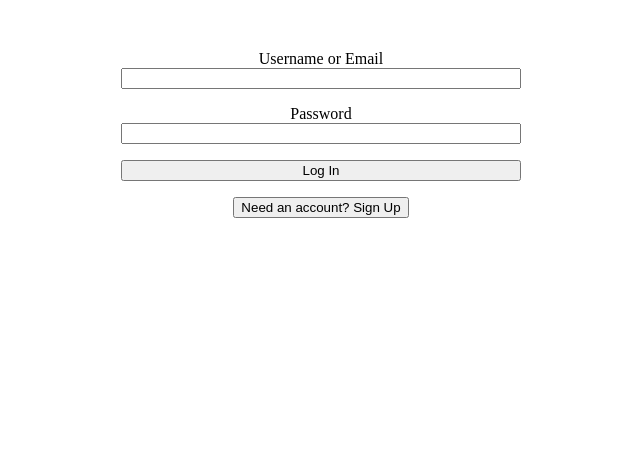
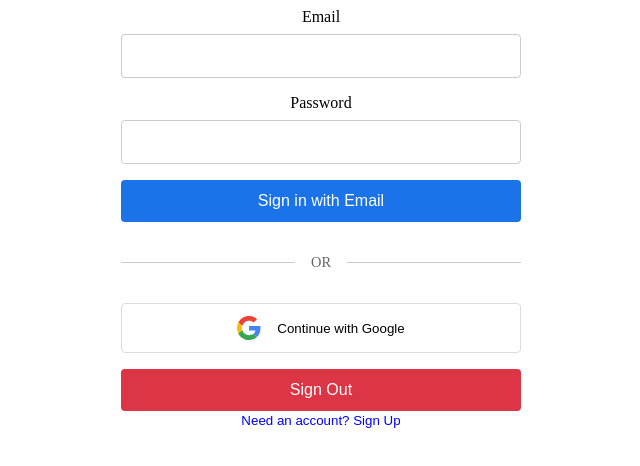
Before and after one commit to ieshainc/IeshaInc-Website, a Next.js app: page /auth in a window 1280 px wide. Shown: the top 466 px of the page, without its empty margins (319-959 px from the left). Built offline with nearby package versions, Linux system fonts and the light colour scheme; no server answers.

Commit message:
Cleaning Up

```diff
--- a/src/app/components/AuthPageContent.tsx
+++ b/src/app/components/AuthPageContent.tsx
@@ -8,11 +8,19 @@ export default function AuthPageContent() {
   const [isSignUp, setIsSignUp] = useState(false);
 
   return (
-    <div style={{ maxWidth: '400px', margin: '50px auto', textAlign: 'center' }}>
-      {/* Google Sign-In button, toggles, etc. */}
+    <div style={{textAlign: 'center' }}>
+      {/* Login or Signup form */}
       {isSignUp ? <SignupForm /> : <LoginForm />}
 
-      <button onClick={() => setIsSignUp(!isSignUp)}>
+      <button
+        onClick={() => setIsSignUp(!isSignUp)}
+        style={{
+          backgroundColor: 'transparent',
+          border: 'none',
+          color: 'blue',
+          cursor: 'pointer'
+        }}
+      >
         {isSignUp ? 'Already have an account? Log In' : 'Need an account? Sign Up'}
       </button>
     </div>
--- /dev/null
+++ b/src/app/components/GoogleAuth.tsx
@@ -0,0 +1,103 @@
+'use client';
+
+import { GoogleAuthProvider, signInWithPopup, signOut, browserPopupRedirectResolver } from 'firebase/auth';
+import { auth } from '../services/firebase';
+import { useAppDispatch } from '../hooks/useAppDispatch';
+import { setUser, clearUser } from '../store/slices/userSlice';
+import { useState } from 'react';
+
+import styles from '../styles/GoogleAuth.module.css'
+
+export default function GoogleAuth() {
+  const dispatch = useAppDispatch();
+  const [loading, setLoading] = useState(false);
+
+  const getProvider = () => {
+    const provider = new GoogleAuthProvider();
+    provider.setCustomParameters({
+      prompt: 'select_account',
+      login_hint: 'Sign in to Iesha Inc',
+      brand_name: 'Iesha Inc',
+    });
+    return provider;
+  };
+
+  const signInWithGoogle = async () => {
+    setLoading(true);
+    const provider = getProvider();
+
+    try {
+      // Ensure clean auth state before login
+      await signOut(auth);
+      await new Promise((resolve) => setTimeout(resolve, 100));
+
+      // Sign in with popup
+      const result = await signInWithPopup(auth, provider, browserPopupRedirectResolver);
+
+      if (!result.user) throw new Error('No user data returned from Google sign in');
+
+      console.log('User signed in successfully with Google:', result.user);
+
+      // Dispatch user info to Redux
+      dispatch(setUser({ uid: result.user.uid, email: result.user.email || '', displayName: result.user.displayName || '' }));
+
+    } catch (error) {
+      console.error('Error signing in with Google:', error);
+
+      if (error instanceof Error) {
+        if (error.message.includes('popup_blocked')) alert('Popup was blocked. Please allow popups and try again.');
+        if (error.message.includes('popup_closed')) alert('Sign in popup was closed. Please try again.');
+        if (error.message.includes('network')) alert('Network error. Please check your connection and try again.');
+      }
+
+      alert('Failed to sign in with Google. Please try again.');
+    }
+    finally {
+        setLoading(false);
+      }
+  };
+
+  const signOutWithGoogle = async () => {
+    setLoading(true);
+    try {
+      await signOut(auth);
+      console.log('User signed out successfully!');
+
+      // Clear user from Redux
+      dispatch(clearUser());
+
+    } catch (error) {
+      console.error('Error signing out:', error);
+      alert('Failed to sign out. Please try again.');
+    }
+    finally {
+        setLoading(false);
+      }
+  };
+
+  return (
+    <div className={styles.authContainer}>
+      {/* Google Sign-In Button */}
+      <button className={styles['gsi-material-button']} onClick={signInWithGoogle} disabled={loading}>
+        <div className={styles['gsi-material-button-content-wrapper']}>
+          <div className={styles['gsi-material-button-icon']}>
+            <svg xmlns="http://www.w3.org/2000/svg" viewBox="0 0 48 48">
+              <path fill="#EA4335" d="M24 9.5c3.54 0 6.71 1.22 9.21 3.6l6.85-6.85C35.9 2.38 30.47 0 24 0 14.62 0 6.51 5.38 2.56 13.22l7.98 6.19C12.43 13.72 17.74 9.5 24 9.5z"></path>
+              <path fill="#4285F4" d="M46.98 24.55c0-1.57-.15-3.09-.38-4.55H24v9.02h12.94c-.58 2.96-2.26 5.48-4.78 7.18l7.73 6c4.51-4.18 7.09-10.36 7.09-17.65z"></path>
+              <path fill="#FBBC05" d="M10.53 28.59c-.48-1.45-.76-2.99-.76-4.59s.27-3.14.76-4.59l-7.98-6.19C.92 16.46 0 20.12 0 24c0 3.88.92 7.54 2.56 10.78l7.97-6.19z"></path>
+              <path fill="#34A853" d="M24 48c6.48 0 11.93-2.13 15.89-5.81l-7.73-6c-2.15 1.45-4.92 2.3-8.16 2.3-6.26 0-11.57-4.22-13.47-9.91l-7.98 6.19C6.51 42.62 14.62 48 24 48z"></path>
+            </svg>
+          </div>
+          <span className={styles['gsi-material-button-contents']}>
+            {loading ? 'Signing in...' : 'Continue with Google'}
+          </span>
+        </div>
+      </button>
+
+      {/* Sign Out Button */}
+      <button className={styles['sign-out-button']} onClick={signOutWithGoogle} disabled={loading}>
+        {loading ? 'Signing out...' : 'Sign Out'}
+      </button>
+    </div>
+  );
+}
--- a/src/app/login/LoginForm.tsx
+++ b/src/app/login/LoginForm.tsx
@@ -5,6 +5,8 @@ import { signInWithEmailAndPassword } from 'firebase/auth';
 import { auth } from '../services/firebase';
 import { useAppDispatch } from '../hooks/useAppDispatch';
 import { setUser } from '../store/slices/userSlice';
+import styles from '../styles/GoogleAuth.module.css';
+import GoogleAuth from '../components/GoogleAuth';
 
 export default function LoginForm() {
   const dispatch = useAppDispatch();
@@ -24,17 +26,21 @@ export default function LoginForm() {
   }
 
   return (
-    <form onSubmit={handleLogin} style={{ display: 'flex', flexDirection: 'column' }}>
-      <label htmlFor="loginEmail">Username or Email</label>
+    <div className={styles.authContainer}>
+      <form onSubmit={handleLogin} className={styles.form}>
+        <div className={styles.inputGroup}>
+          <label htmlFor="loginEmail">Email</label>
           <input
             id="loginEmail"
-        type="text"
+            type="email"
             value={email}
             onChange={(e) => setEmail(e.target.value)}
             required
-        style={{ marginBottom: '1rem' }}
+            className={styles.input}
           />
+        </div>
 
+        <div className={styles.inputGroup}>
           <label htmlFor="loginPassword">Password</label>
           <input
             id="loginPassword"
@@ -42,12 +48,20 @@ export default function LoginForm() {
             value={password}
             onChange={(e) => setPassword(e.target.value)}
             required
-        style={{ marginBottom: '1rem' }}
+            className={styles.input}
           />
+        </div>
 
-      <button type="submit" style={{ marginBottom: '1rem' }}>
-        Log In
+        <button type="submit" className={styles.continueButton}>
+          Sign in with Email
         </button>
+
+        <div className={styles.divider}>
+          <span>OR</span>
+        </div>
+
+        <GoogleAuth />
       </form>
+    </div>
   );
 }
--- a/src/app/signup/SignupForm.tsx
+++ b/src/app/signup/SignupForm.tsx
@@ -5,6 +5,8 @@ import { createUserWithEmailAndPassword } from 'firebase/auth';
 import { auth } from '../services/firebase';
 import { useAppDispatch } from '../hooks/useAppDispatch';
 import { setUser } from '../store/slices/userSlice';
+import GoogleAuth from '../components/GoogleAuth';
+import styles from '../styles/GoogleAuth.module.css';
 
 export default function SignupForm() {
   const dispatch = useAppDispatch();
@@ -24,17 +26,21 @@ export default function SignupForm() {
   }
 
   return (
-    <form onSubmit={handleSignup} style={{ display: 'flex', flexDirection: 'column' }}>
-      <label htmlFor="signupEmail">Username or Email</label>
+    <div className={styles.authContainer}>
+      <form onSubmit={handleSignup} className={styles.form}>
+        <div className={styles.inputGroup}>
+          <label htmlFor="signupEmail">Email</label>
           <input
             id="signupEmail"
-        type="text"
+            type="email"
             value={email}
             onChange={(e) => setEmail(e.target.value)}
             required
-        style={{ marginBottom: '1rem' }}
+            className={styles.input}
           />
+        </div>
 
+        <div className={styles.inputGroup}>
           <label htmlFor="signupPassword">Password</label>
           <input
             id="signupPassword"
@@ -42,12 +48,20 @@ export default function SignupForm() {
             value={password}
             onChange={(e) => setPassword(e.target.value)}
             required
-        style={{ marginBottom: '1rem' }}
+            className={styles.input}
           />
+        </div>
 
-      <button type="submit" style={{ marginBottom: '1rem' }}>
-        Sign Up
+        <button type="submit" className={styles.continueButton}>
+          Sign Up with Email
         </button>
+
+        <div className={styles.divider}>
+          <span>OR</span>
+        </div>
+
+        <GoogleAuth />
       </form>
+    </div>
   );
 }
--- a/src/app/store/slices/userSlice.ts
+++ b/src/app/store/slices/userSlice.ts
@@ -3,25 +3,29 @@ import { createSlice, PayloadAction } from '@reduxjs/toolkit';
 interface UserState {
   uid: string | null;
   email: string | null;
+  displayName?: string | null;
   // Add any other user properties you want
 }
 
 const initialState: UserState = {
   uid: null,
   email: null,
+  displayName: null,
 };
 
 const userSlice = createSlice({
   name: 'user',
   initialState,
   reducers: {
-    setUser: (state, action: PayloadAction<{ uid: string; email: string }>) => {
+    setUser(state, action: PayloadAction<{ uid: string; email: string; displayName?: string }>) {
       state.uid = action.payload.uid;
       state.email = action.payload.email;
+      state.displayName = action.payload.displayName || null;
     },
-    clearUser: (state) => {
+    clearUser(state) {
       state.uid = null;
       state.email = null;
+      state.displayName = null;
     },
   },
 });
--- /dev/null
+++ b/src/app/styles/GoogleAuth.module.css
@@ -0,0 +1,147 @@
+.gsi-material-button {
+    width: 100%;
+    padding: 0.75rem;
+    border: 1px solid #dadce0;
+    border-radius: 4px;
+    background-color: white;
+    cursor: pointer;
+    display: flex;
+    align-items: center;
+    justify-content: center;
+  }
+
+  .gsi-material-button-content-wrapper {
+    display: flex;
+    align-items: center;
+    justify-content: center;
+    gap: 1rem;
+  }
+
+  .gsi-material-button-icon {
+    width: 24px;
+    height: 24px;
+  }
+
+  .gsi-material-button .gsi-material-button-contents {
+    font-weight: 500;
+    text-overflow: ellipsis;
+    white-space: nowrap;
+  }
+
+  .gsi-material-button:disabled {
+    opacity: 0.7;
+    cursor: not-allowed;
+  }
+
+  /* Sign Out Button */
+  .sign-out-button {
+    width: 100%;
+    padding: 0.75rem;
+    margin-top: 1rem;
+    background-color: #dc3545;
+    color: white;
+    border: none;
+    border-radius: 4px;
+    font-size: 1rem;
+    cursor: pointer;
+  }
+
+  .sign-out-button:hover {
+    background-color: #c82333;
+  }
+
+  .authContainer {
+    display: flex;
+    flex-direction: column;
+    align-items: center;
+    width: 100%;
+    max-width: 400px;
+    margin: 0 auto;
+    padding: 0rem;
+  }
+
+  .title {
+    font-size: 1.5rem;
+    font-weight: 600;
+    text-align: center;
+    margin-bottom: 2rem;
+  }
+
+  .form {
+    width: 100%;
+    display: flex;
+    flex-direction: column;
+    gap: 1rem;
+  }
+
+  .inputGroup {
+    display: flex;
+    flex-direction: column;
+    gap: 0.5rem;
+  }
+
+  .input {
+    padding: 0.75rem;
+    border: 1px solid #ccc;
+    border-radius: 4px;
+    font-size: 1rem;
+  }
+
+  .continueButton {
+    width: 100%;
+    padding: 0.75rem;
+    background-color: #1a73e8;
+    color: white;
+    border: none;
+    border-radius: 4px;
+    font-size: 1rem;
+    cursor: pointer;
+  }
+
+  .continueButton:hover {
+    background-color: #1557b0;
+  }
+
+  .divider {
+    display: flex;
+    align-items: center;
+    text-align: center;
+    margin: 1rem 0;
+  }
+
+  .divider::before,
+  .divider::after {
+    content: '';
+    flex: 1;
+    border-bottom: 1px solid #ccc;
+  }
+
+  .divider span {
+    padding: 0 1rem;
+    color: #666;
+    font-size: 0.9rem;
+  }
+
+  .googleButton {
+    display: flex;
+    align-items: center;
+    justify-content: center;
+    gap: 0.5rem;
+    padding: 0.75rem;
+    background-color: transparent;
+    border: 1px solid #4a4a4a;
+    border-radius: 0.375rem;
+    color: white;
+    font-size: 1rem;
+    cursor: pointer;
+    transition: background-color 0.2s;
+  }
+
+  .googleButton:hover {
+    background-color: rgba(255, 255, 255, 0.1);
+  }
+
+  .googleIcon {
+    width: 1.5rem;
+    height: 1.5rem;
+  }
```
Lines whose indentation alone changed are shown as unchanged.
